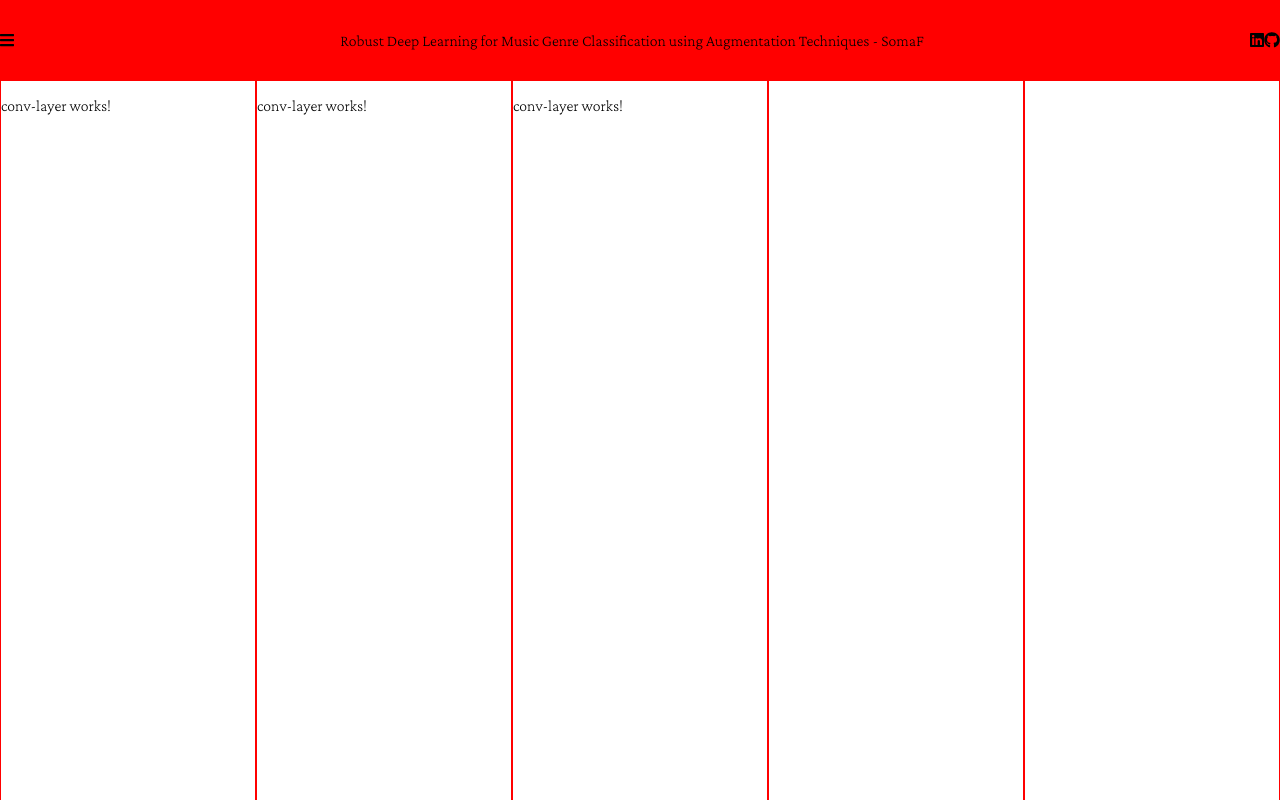
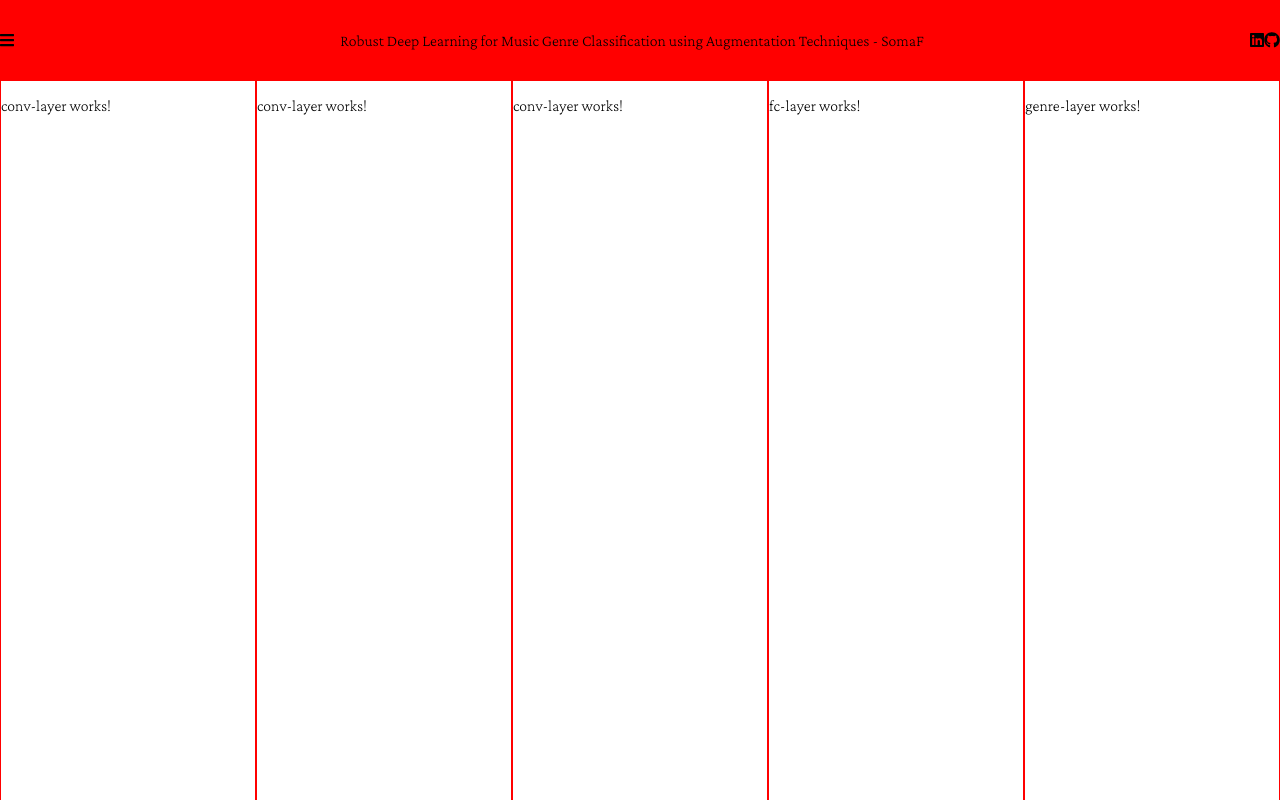
Before and after one commit to s-froghyar/thesis-project-workspace, an Angular app: page /model in a window 1280 px wide. Built offline with nearby package versions, Linux system fonts and the light colour scheme.

Commit message:
base layer components

```diff
--- a/apps/thesis/src/app/app.module.ts
+++ b/apps/thesis/src/app/app.module.ts
@@ -13,8 +13,10 @@ import { ReactiveFormsModule } from '@angular/forms';
 import { MenuSelectorComponent } from './selection-screen/menu-selector/menu-selector.component';
 import { ModelScreenComponent } from './model-screen/model-screen.component';
 import { ConvLayerComponent } from './model-screen/conv-layer/conv-layer.component';
+import { FcLayerComponent } from './model-screen/fc-layer/fc-layer.component';
+import { GenreLayerComponent } from './model-screen/genre-layer/genre-layer.component';
 @NgModule({
-  declarations: [AppComponent, SelectionScreenComponent, MenuSelectorComponent, ModelScreenComponent, ConvLayerComponent],
+  declarations: [AppComponent, SelectionScreenComponent, MenuSelectorComponent, ModelScreenComponent, ConvLayerComponent, FcLayerComponent, GenreLayerComponent],
   imports: [
     BrowserModule,
     HttpClientModule,
--- /dev/null
+++ b/apps/thesis/src/app/model-screen/fc-layer/fc-layer.component.html
@@ -0,0 +1 @@
+<p>fc-layer works!</p>
--- /dev/null
+++ b/apps/thesis/src/app/model-screen/fc-layer/fc-layer.component.ts
@@ -0,0 +1,15 @@
+import { Component, OnInit } from '@angular/core';
+
+@Component({
+  selector: 'somaf-ws-fc-layer',
+  templateUrl: './fc-layer.component.html',
+  styleUrls: ['./fc-layer.component.scss']
+})
+export class FcLayerComponent implements OnInit {
+
+  constructor() { }
+
+  ngOnInit(): void {
+  }
+
+}
--- /dev/null
+++ b/apps/thesis/src/app/model-screen/genre-layer/genre-layer.component.html
@@ -0,0 +1 @@
+<p>genre-layer works!</p>
--- /dev/null
+++ b/apps/thesis/src/app/model-screen/genre-layer/genre-layer.component.ts
@@ -0,0 +1,15 @@
+import { Component, OnInit } from '@angular/core';
+
+@Component({
+  selector: 'somaf-ws-genre-layer',
+  templateUrl: './genre-layer.component.html',
+  styleUrls: ['./genre-layer.component.scss']
+})
+export class GenreLayerComponent implements OnInit {
+
+  constructor() { }
+
+  ngOnInit(): void {
+  }
+
+}
--- a/apps/thesis/src/app/model-screen/model-screen.component.html
+++ b/apps/thesis/src/app/model-screen/model-screen.component.html
@@ -2,6 +2,6 @@
     <div class="section"><somaf-ws-conv-layer></somaf-ws-conv-layer></div>
     <div class="section"><somaf-ws-conv-layer></somaf-ws-conv-layer></div>
     <div class="section"><somaf-ws-conv-layer></somaf-ws-conv-layer></div>
-    <div class="section"></div>
-    <div class="section"></div>
+    <div class="section"><somaf-ws-fc-layer></somaf-ws-fc-layer></div>
+    <div class="section"><somaf-ws-genre-layer></somaf-ws-genre-layer></div>
 </div>
```
Also changed, not shown: apps/thesis/src/app/model-screen/fc-layer/fc-layer.component.scss (added), apps/thesis/src/app/model-screen/genre-layer/genre-layer.component.scss (added), 2 other files (tests, documents, lock files or other folders).
